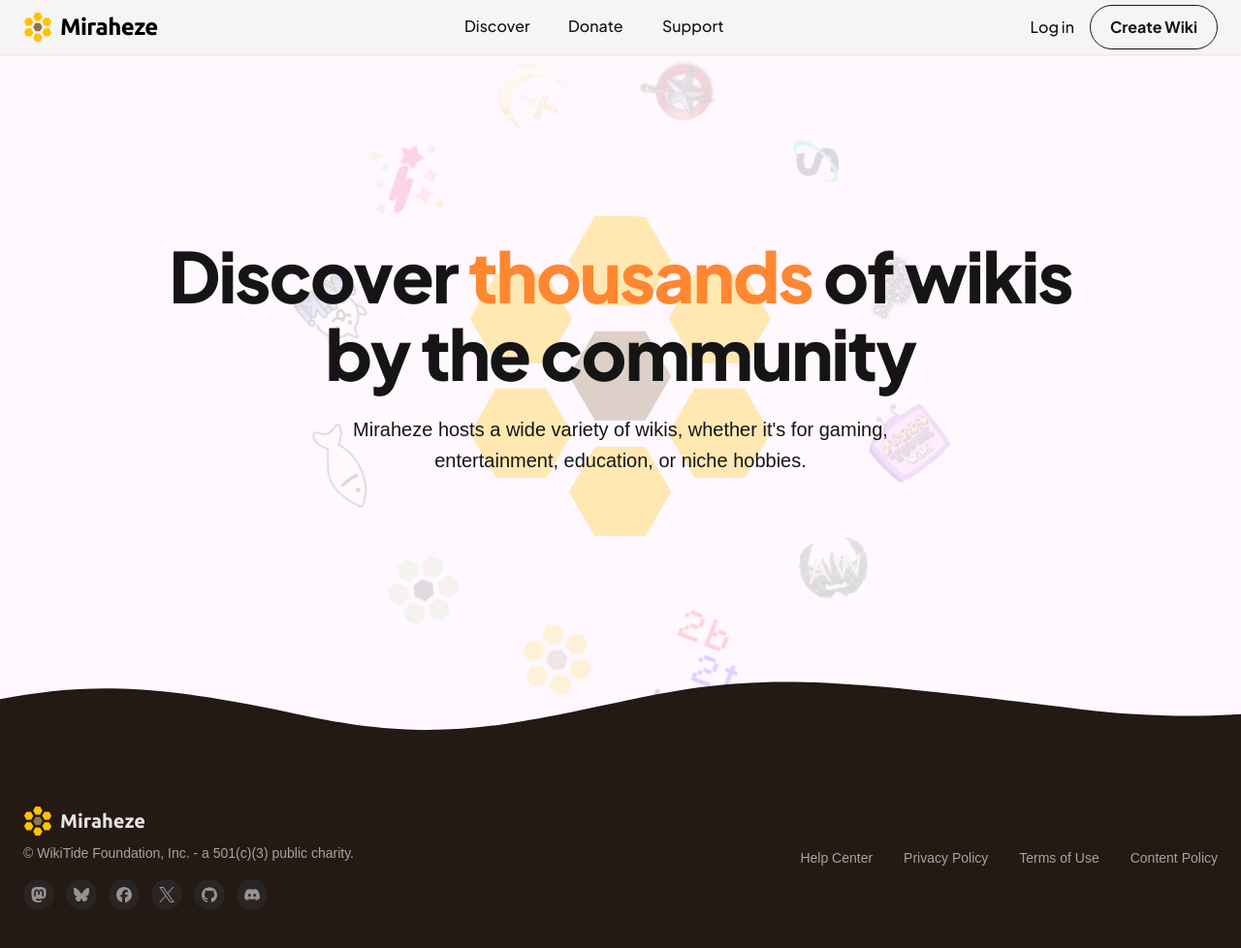
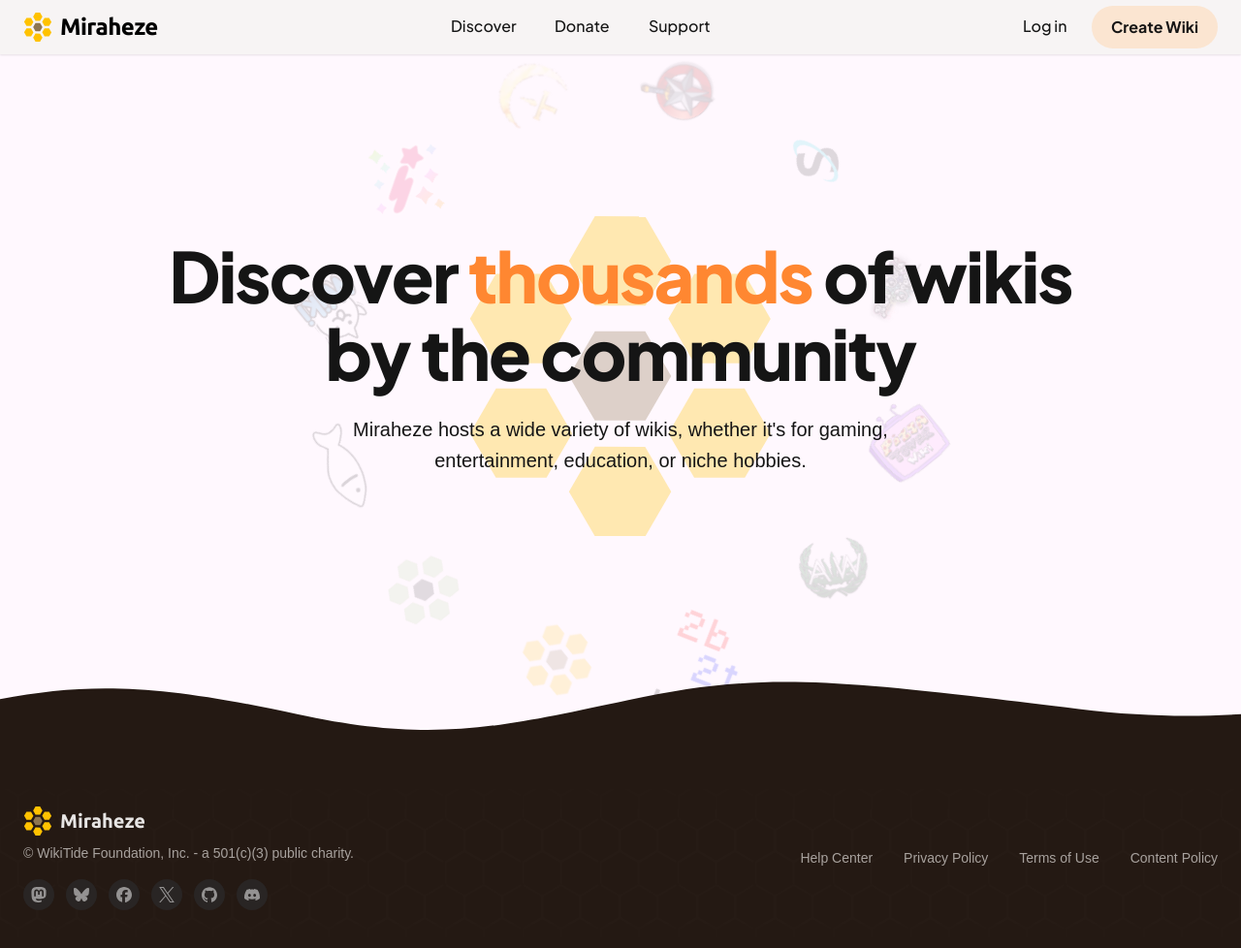
Before and after one commit to whostacking/buzzy, a Jekyll site: the page built from discover.html, in a window 1280 px wide and 987 px high. Shown: the top 978 px of the window at 97% size. Built offline with Jekyll 4.4.1, drawn with Linux system fonts in a browser that asks for light colours; some web fonts are replaced.

Commit message:
styling changes

```diff
--- a/_includes/header.html
+++ b/_includes/header.html
@@ -13,7 +13,7 @@
                 <a class="nav-link" href="https://meta.miraheze.org/wiki/Special:MyLanguage/Help_center">Support</a>
             </div>
             <div class="nav-actions">
-                <a class="btn-login" href="https://meta.miraheze.org/wiki/Special:UserLogin" target="_blank"
+                <a class="nav-link btn-login" href="https://meta.miraheze.org/wiki/Special:UserLogin" target="_blank"
                     rel="noopener noreferrer">Log in</a>
                 <a class="btn-create" href="https://meta.miraheze.org/wiki/Special:RequestWiki" target="_blank"
                     rel="noopener noreferrer">Create Wiki</a>
--- a/style.css
+++ b/style.css
@@ -151,36 +151,27 @@
 
 .btn-login {
     display: none;
-    color: var(--on-surface-variant);
-    transition: all 0.2s;
 }
 
 @media (min-width: 1024px) {
     .btn-login {
         display: block;
+        margin-right: -10px;
     }
 }
 
-.btn-login:hover {
-    color: #f97316;
-}
-
 .btn-create {
-    /* background-color: var(--primary);
-    color: #0c0a09; */
+    background-color: oklch(from var(--primary-soft) l c h / 0.5);
     padding: 0.625rem 1.25rem;
-    border: 0.5px solid var(--on-surface);
     border-radius: 3rem;
     font-weight: 700;
     transition: all 0.2s;
-}
 
-.btn-create:hover {
-    background-color: var(--primary-dim);
-}
+    &:hover {
+        background-color: var(--primary-dim);
+    }
 
-@media (max-width: 768px) {
-    .btn-create {
+    @media (max-width: 768px) {
         display: none;
     }
 }
@@ -769,10 +760,27 @@
 
 /* Footer */
 .main-footer {
-    background: var(--surface-container);
+    /* background: var(--surface-container); */
     /* border-top: 1px solid #292524; */
     position: relative;
     overflow: hidden;
+
+    &::before, &::after {
+        content: '';
+        position: absolute;
+        inset: 0;
+    }
+
+    &::after {
+        background: url(assets/hexagon.svg) repeat;
+        background-size: 80px auto;
+        filter: invert(1);
+        mask-image: linear-gradient(to bottom, transparent, rgba(0, 0, 0, 0.01) 30%, rgba(0, 0, 0, 0.01) 80%, transparent);
+    }
+
+    &::before {
+        background: var(--surface-container);
+    }
 }
 
 .footer-content {
```
Also changed, not shown: assets/hexagon.svg (added).
